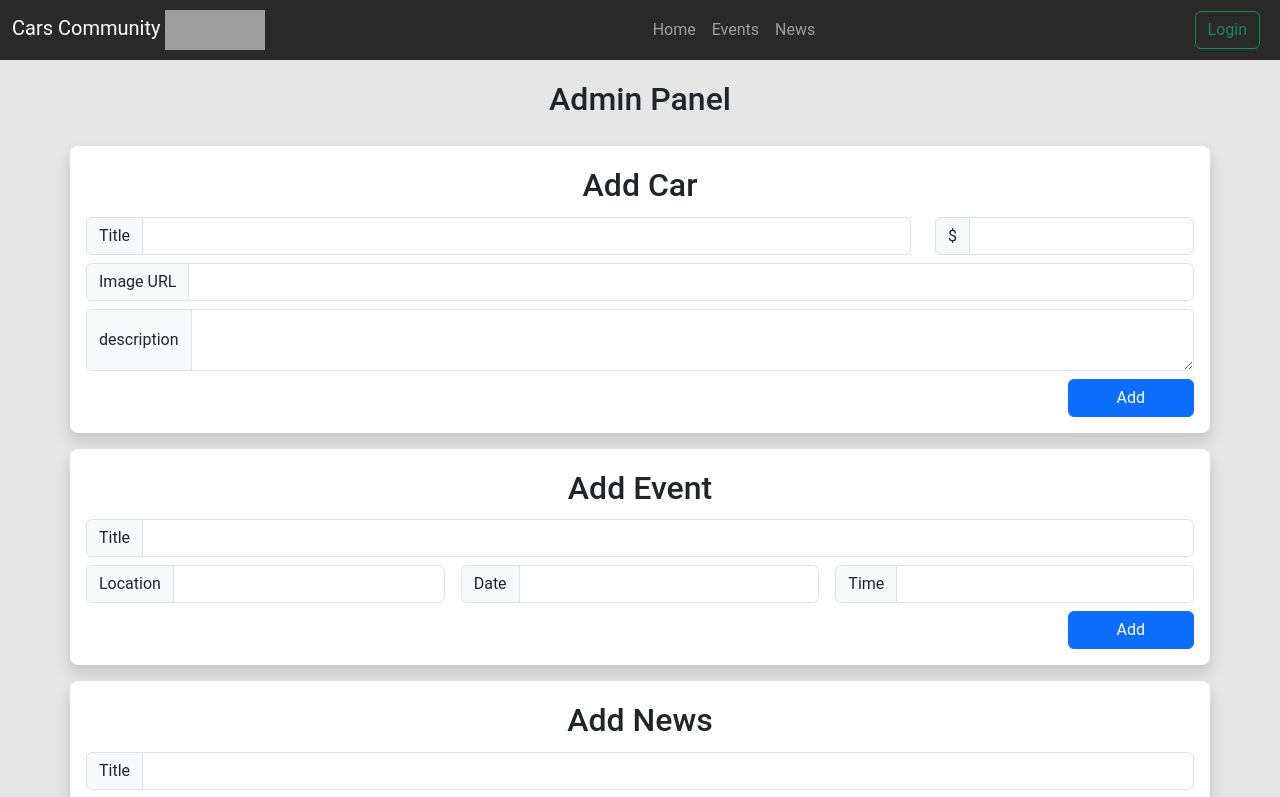
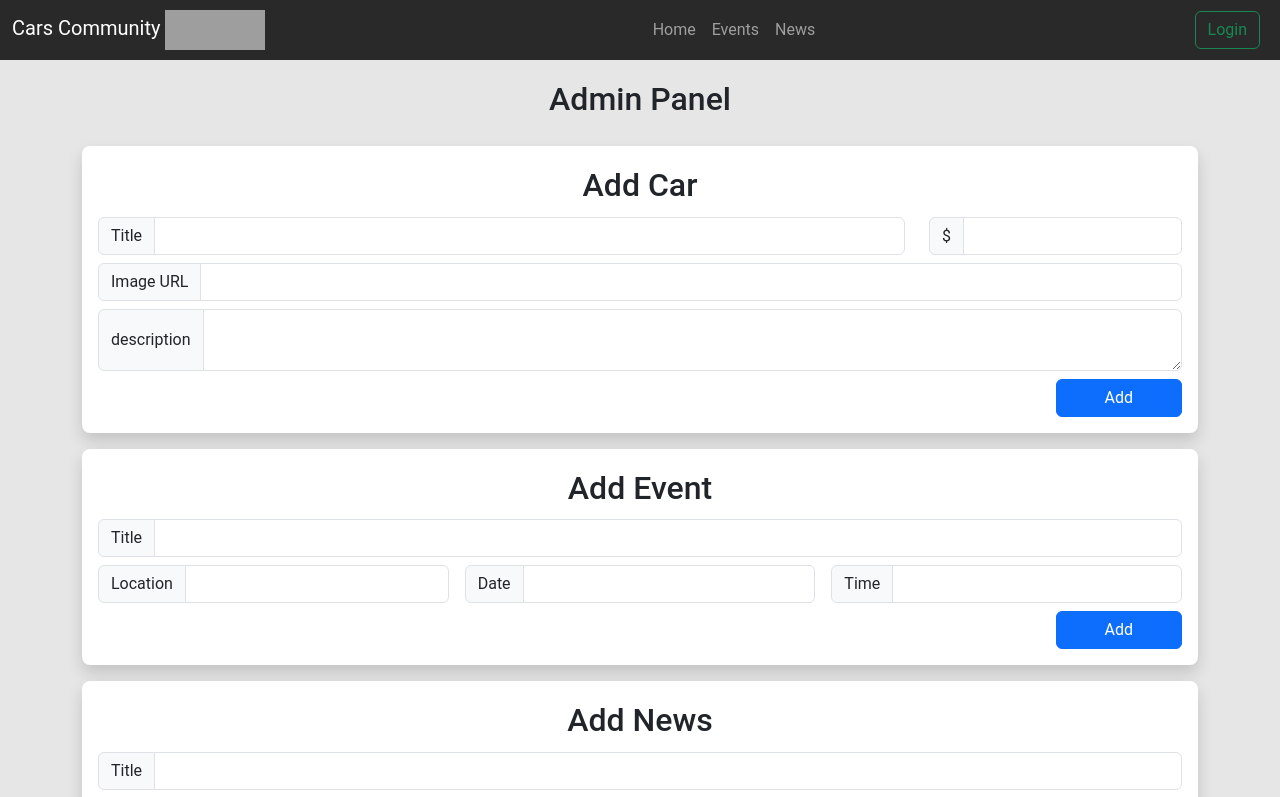
Before and after one commit to bassem620/Cars-Community-Frontend, a React (Create React App) app: page /admin in a window 1280 px wide. Shown: the top 797 px of the page. Built offline with nearby package versions, Linux system fonts and the light colour scheme; grey boxes are pictures that could not be loaded.

Commit message:
Admin panel padding

```diff
--- a/src/pages/admin/AdminPanel.jsx
+++ b/src/pages/admin/AdminPanel.jsx
@@ -1,4 +1,5 @@
 import React from "react";
+
 import AddCar from "../../components/admin/AddCar";
 import AddEvent from "../../components/admin/AddEvent";
 import AddNews from "../../components/admin/AddNews";
@@ -6,7 +7,7 @@ import "bootstrap/dist/css/bootstrap.css";
 
 const AdminPanel = () => {
     return (
-        <div className="admin container-lg my-3">
+        <div className="admin container-lg my-3 px-4">
             <h2 className="text-center p-1">Admin Panel</h2>
             <div class="row">
                 {/* Add car */}
```
